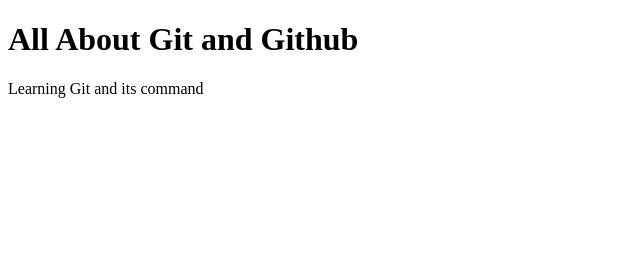
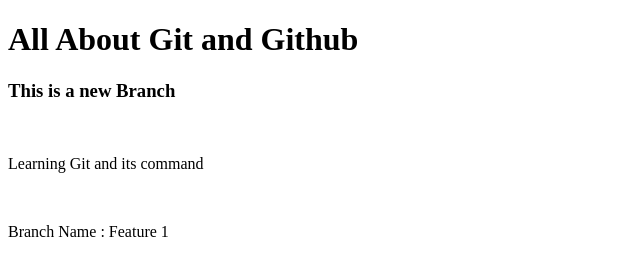
Before and after one commit to Utsuk7/open_source_utsuk, a plain HTML site: page index.html in a window 1280 px wide. Shown: the whole page, without its empty margins (0-640 px from the left). Drawn offline with Linux system fonts and the light colour scheme.

Commit message:
Initial Commit To New branch : Feature1

```diff
--- a/index.html
+++ b/index.html
@@ -7,6 +7,11 @@
 </head>
 <header><h1>All About Git and Github</h1></header>
 <body>
+    <h3><b2>This is a new Branch</b2></h3>
+    <br>
     <p>Learning Git and its command</p>
+    <br>
+    <p>Branch Name : Feature 1</p>
+
 </body>
 </html>
```
